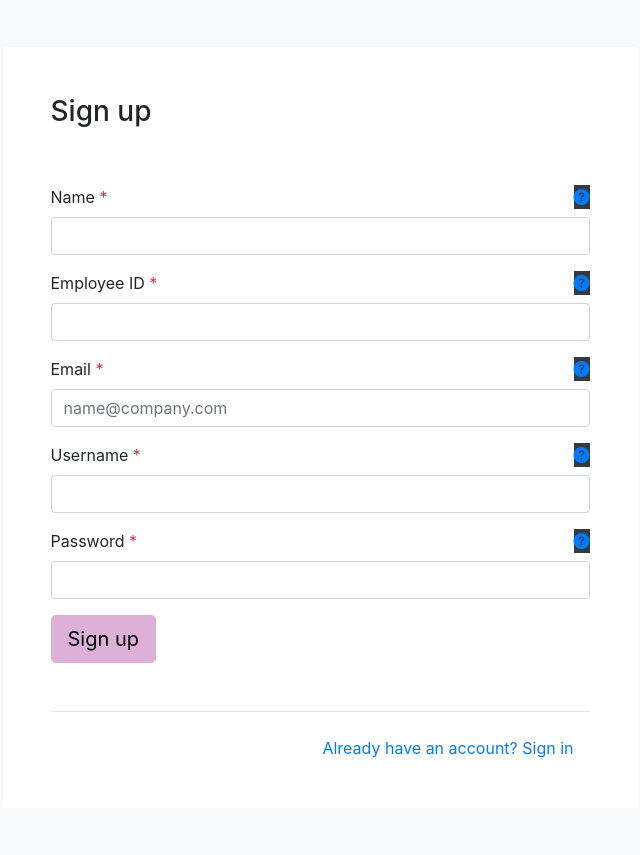
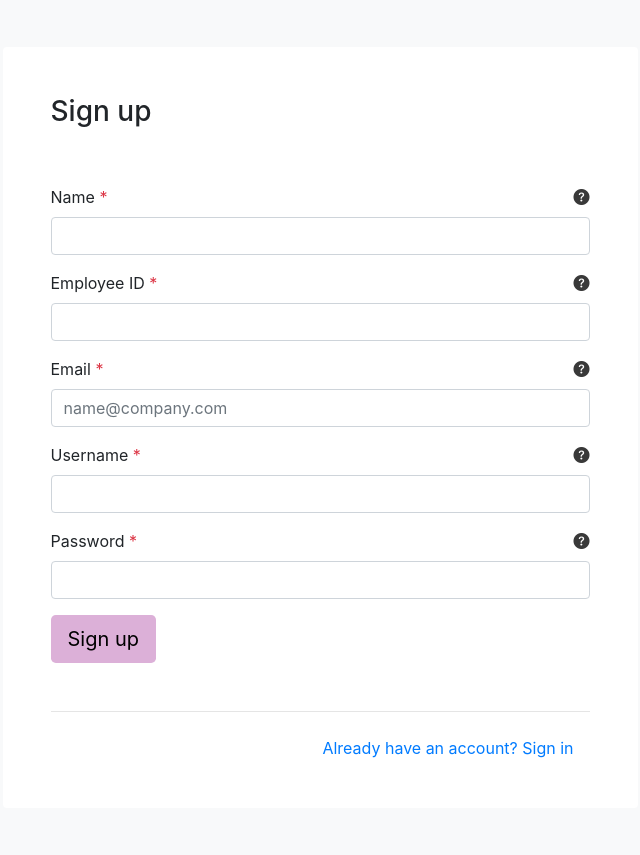
Before and after one commit to priyapldn/EPMS-Priya, a Flask app: page /register in a window 1280 px wide. Shown: the part 123-978 px from the top of the page, without its empty margins (320-960 px from the left). Run offline with Flask 3, Linux system fonts and the light colour scheme; some libraries are stand-ins or nearby versions.

Commit message:
style: fix styling of buttons

```diff
--- a/app/templates/register.html
+++ b/app/templates/register.html
@@ -24,7 +24,10 @@
                   title="Please enter your name to display on your account"
                   class="float-right"
                 >
-                  <i class="bi bi-question-circle-fill float-right bg-dark"></i
+                  <i
+                    class="bi bi-question-circle-fill float-right"
+                    style="color: rgb(57, 57, 57)"
+                  ></i
                 ></a>
                 <input
                   type="text"
@@ -45,7 +48,10 @@
                   title="Please enter your ID number, or use the arrows to select"
                   class="float-right"
                 >
-                  <i class="bi bi-question-circle-fill float-right bg-dark"></i
+                  <i
+                    class="bi bi-question-circle-fill float-right"
+                    style="color: rgb(57, 57, 57)"
+                  ></i
                 ></a>
                 <input
                   type="number"
@@ -66,7 +72,10 @@
                   title="Please enter your work email"
                   class="float-right"
                 >
-                  <i class="bi bi-question-circle-fill float-right bg-dark"></i
+                  <i
+                    class="bi bi-question-circle-fill float-right"
+                    style="color: rgb(57, 57, 57)"
+                  ></i
                 ></a>
                 <input
                   type="email"
@@ -88,7 +97,10 @@
                   title="Please ensure your username has a minimum of 10 characters"
                   class="float-right"
                 >
-                  <i class="bi bi-question-circle-fill float-right bg-dark"></i
+                  <i
+                    class="bi bi-question-circle-fill float-right"
+                    style="color: rgb(57, 57, 57)"
+                  ></i
                 ></a>
                 <input
                   type="text"
@@ -109,7 +121,10 @@
                   title="Please ensure your password contains 8 or more characters, with uppercase/lowercase characters and at least one special character"
                   class="float-right"
                 >
-                  <i class="bi bi-question-circle-fill float-right bg-dark"></i
+                  <i
+                    class="bi bi-question-circle-fill float-right"
+                    style="color: rgb(57, 57, 57)"
+                  ></i
                 ></a>
                 <input
                   type="password"
```
Also changed, not shown: app/templates/login.html (+8 -2 lines).
